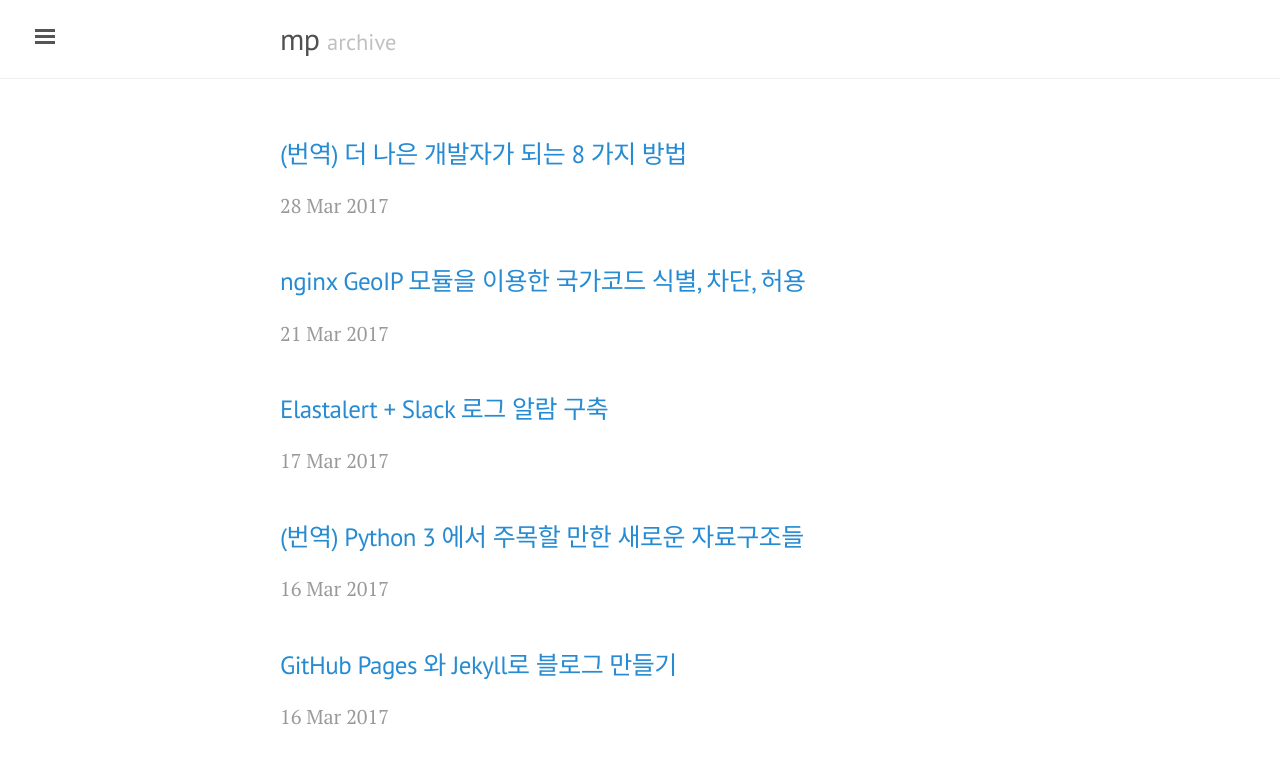
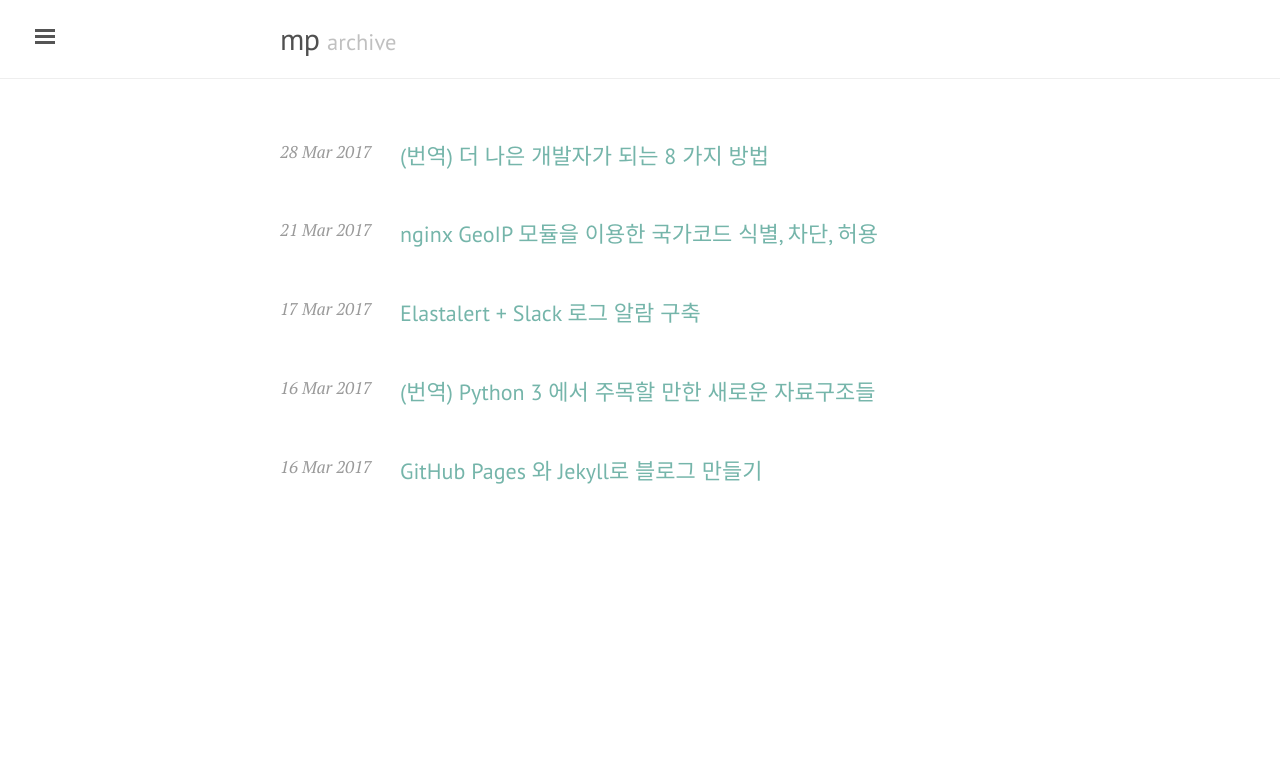
Before and after one commit to mnpk/mnpk.github.io, a Jekyll site: the page built from index.html, in a window 1280 px wide. Shown: the top 764 px of the page. Built offline with Jekyll 4.4.1, drawn with Linux system fonts in a browser that asks for light colours; the list of posts is cut into pages by our own code.

Commit message:
인덱스 페이지 스타일 수정, 컬러 수정

```diff
--- a/index.html
+++ b/index.html
@@ -4,13 +4,15 @@ title: Archive
 ---
 <div class="posts">
   {% for post in site.posts %}
+  <div class="post-list-wrapper">
+    <div class="post-list-date">
+      {{ post.date | date_to_string }}
+    </div>
   <div class="post-list-title">
-    <h3>
-      <a href="{{ post.url }}">
-        {{ post.title }}
-      </a>
-    </h3>
-    <span class="post-date">{{ post.date | date_to_string }}</span>
+    <a href="{{ post.url }}">
+      {{ post.title }}
+    </a>
+  </div>
   </div>
   {% endfor %}
 </div>
--- a/public/css/lanyon.css
+++ b/public/css/lanyon.css
@@ -320,8 +320,24 @@ a.sidebar-nav-item:focus {
   margin-bottom: 4em;
 }
 
+.post-list-wrapper {
+   margin-bottom: 2em;
+}
+
+.post-list-date {
+  float: left;
+  color: #9a9a9a;
+  font-size: 0.85em;
+  font-style: italic;
+}
+
 .post-list-title {
-   margin-bottom: 2em;
+  margin-left: 120px;
+  margin-bottom: 2em;
+  text-rendering: optimizeLegibility;
+  font-family: "PT Sans", Helvetica, Arial, sans-serif;
+  font-size: 1.1em;
+
 }
 
 /* Blog post or page title */
@@ -361,7 +377,7 @@ a.sidebar-nav-item:focus {
   color: #999;
 }
 .related-posts li a:hover {
-  color: #268bd2;
+  /*color: #268bd2; */
   text-decoration: none;
 }
 .related-posts li a:hover small {
--- a/public/css/poole.css
+++ b/public/css/poole.css
@@ -67,7 +67,8 @@ body {
 
 /* No `:visited` state is required by default (browsers will use `a`) */
 a {
-  color: #268bd2;
+  /* color: #268bd2; */
+  color: #75b5aa;
   text-decoration: none;
 }
 a strong {
@@ -375,7 +376,8 @@ tbody tr:nth-child(odd) th {
   color: #999;
 }
 .related-posts li a:hover {
-  color: #268bd2;
+  /* color: #268bd2; */
+  color: #75b5aa;
   text-decoration: none;
 }
 .related-posts li a:hover small {
```
